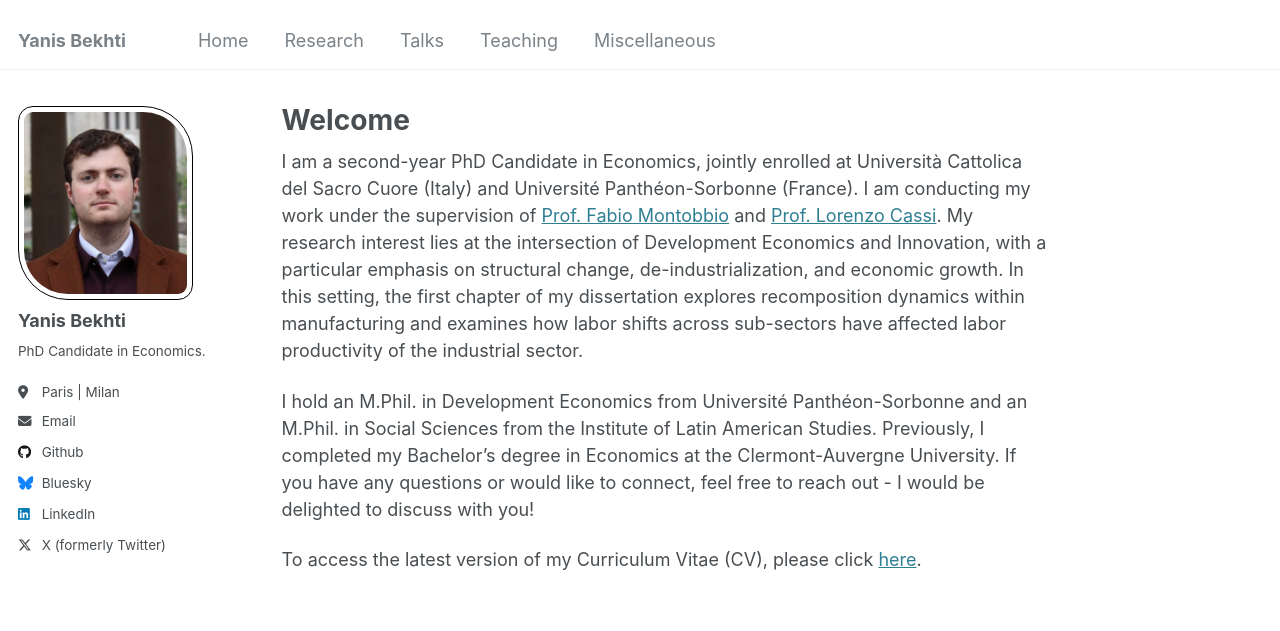
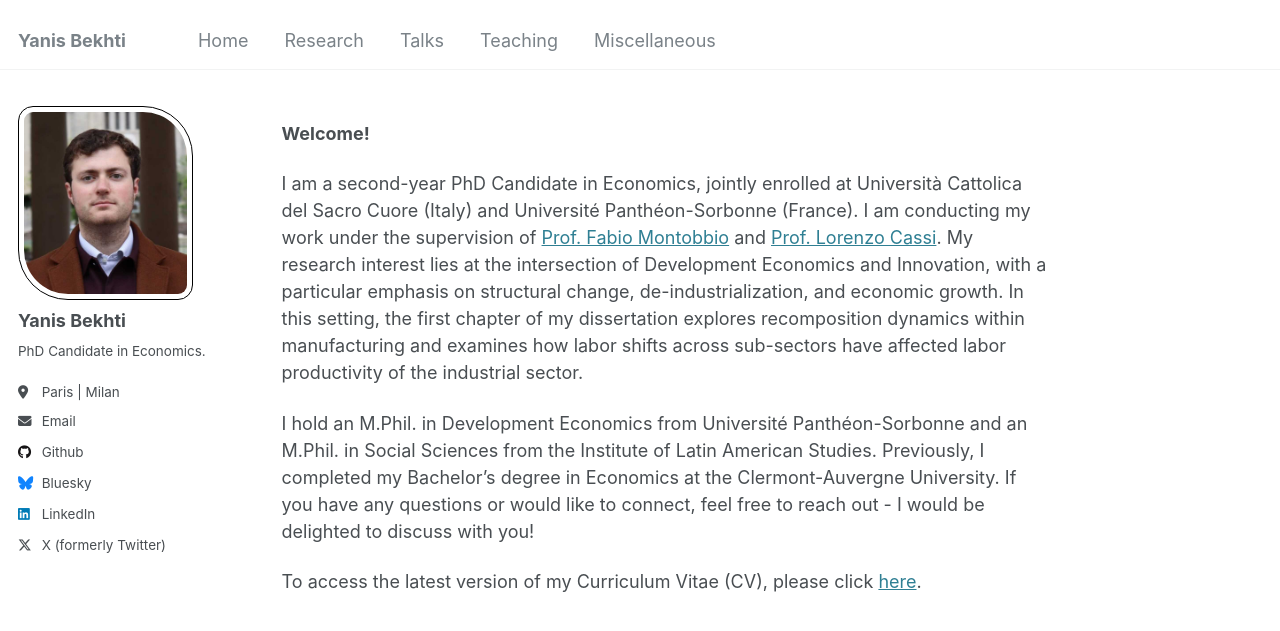
Before and after one commit to yanisbkt-econ/yanisbkt-econ.github.io, a Jekyll site: the page built from _pages/about.md, in a window 1280 px wide. Shown: the top 631 px of the page. Built offline with Jekyll 4.4.1, drawn with Linux system fonts in a browser that asks for light colours.

Commit message:
Initial commit, v1.8.

```diff
--- a/_pages/about.md
+++ b/_pages/about.md
@@ -1,11 +1,13 @@
 ---
 permalink: /
-title: "Welcome"
+title: ""
 author_profile: true
 redirect_from:
   - /about/
   - /about.html
 ---
+**Welcome!**
+
 I am a second-year PhD Candidate in Economics, jointly enrolled at Università Cattolica del Sacro Cuore (Italy) and Université Panthéon-Sorbonne (France). I am conducting my work under the supervision of [Prof. Fabio Montobbio](https://sites.google.com/site/montobbiofabio/) and [Prof. Lorenzo Cassi](https://lorenzocassi.wordpress.com/cv/). My research interest lies at the intersection of Development Economics and Innovation, with a particular emphasis on structural change, de-industrialization, and economic growth. In this setting, the first chapter of my dissertation explores recomposition dynamics within manufacturing and examines how labor shifts across sub-sectors have affected labor productivity of the industrial sector.
 
 I hold an M.Phil. in Development Economics from Université Panthéon-Sorbonne and an M.Phil. in Social Sciences from the Institute of Latin American Studies. Previously, I completed my Bachelor's degree in Economics at the Clermont-Auvergne University. If you have any questions or would like to connect, feel free to reach out - I would be delighted to discuss with you!
```
